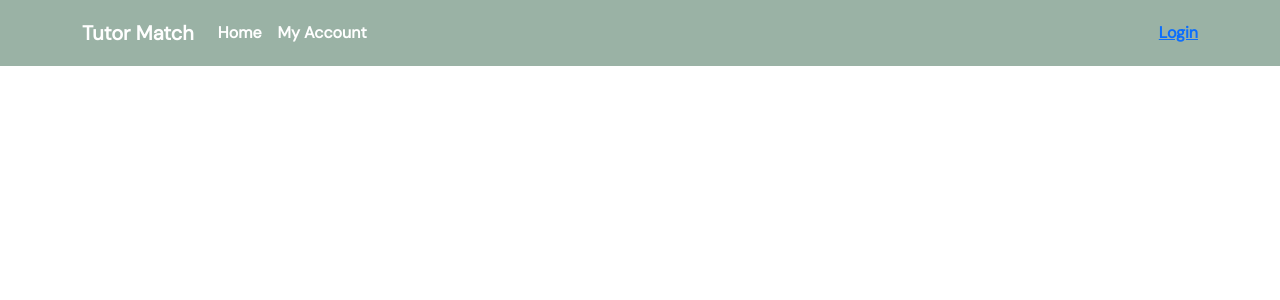
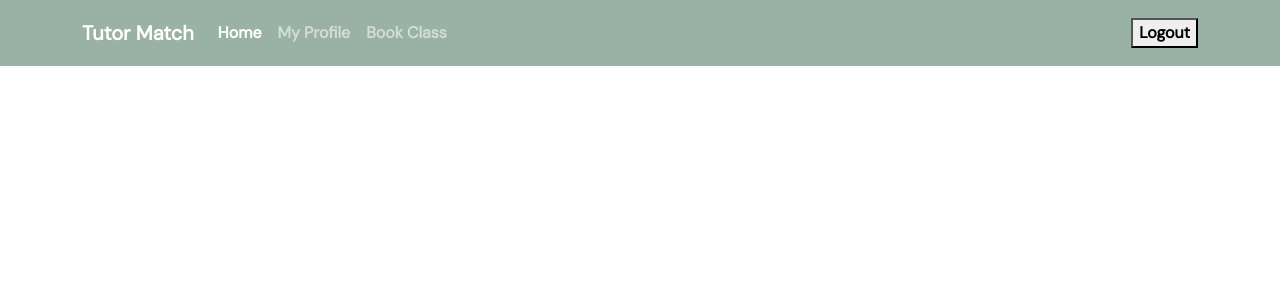
Before and after one commit to yianan261/Tutor-Match-App, a React (Create React App) app in the folder client/: page / in a window 1280 px wide. Shown: the top 300 px of the page. Built offline with nearby package versions, Linux system fonts and the light colour scheme.

Commit message:
updated frontend login/navbar/authentication logistics

```diff
--- a/client/src/App.js
+++ b/client/src/App.js
@@ -4,7 +4,10 @@ import Login from "./components/Login";
 import Landing from "./pages/Landing";
 import Profile from "./pages/Profile";
 import NotFound from "./pages/NotFound";
+import BookClass from "./pages/BookClass";
 import { AuthProvider } from "./utils/auth";
+import RequireAuth from "./components/RequireAuth";
+const LazySearch = React.lazy(() => import("./components/SearchTutor"));
 
 function App() {
   return (
@@ -12,7 +15,25 @@ function App() {
       <Routes>
         <Route path="/" element={<Landing />}></Route>
         <Route path="/login" element={<Login />}></Route>
-        <Route path="/profile" element={<Profile />}></Route>
+        <Route
+          path="/profile"
+          element={
+            <RequireAuth>
+              <Profile />
+            </RequireAuth>
+          }
+        ></Route>
+        <Route path="/bookclass" element={<BookClass />}></Route>
+        {/* lazy loading source: https://www.youtube.com/watch?v=MJn4W7pR6RU&list=PLC3y8-rFHvwjkxt8TOteFdT_YmzwpBlrG&index=14 */}
+        <Route
+          path="/searchTutor"
+          element={
+            <React.Suspense fallback="Searching...">
+              <LazySearch />
+            </React.Suspense>
+          }
+        ></Route>
+
         <Route path="*" element={<NotFound />}></Route>
       </Routes>
     </AuthProvider>
--- a/client/src/assets/styles/Navbar.css
+++ b/client/src/assets/styles/Navbar.css
@@ -29,9 +29,3 @@ nav {
 nav.scrolled {
   background: #6746f9;
 }
-
-#logout {
-  color: #ffffff;
-  font-size: 1.1em;
-  text-decoration: none;
-}
--- a/client/src/components/Login.js
+++ b/client/src/components/Login.js
@@ -3,23 +3,22 @@ import { useAuth } from "../utils/auth";
 import { useNavigate } from "react-router-dom";
 
 function Login() {
-  //initializing user with temp value "placeholder",this should be replaced with user data from backend
-  const [user, setUser] = useState("Placeholder");
+  const [user, setUser] = useState("");
   const auth = useAuth();
   const navigate = useNavigate();
-  //Todo: implement fetch to fetch user data from backend (express session),wrap in useEffect
+  //Todo: get user data through Context (useAuth in ./utils/auth.js)
   useEffect(() => {
-    setUser("placeholder"); //temporary placement
+    setUser("placeholder"); //temporary placement, this value should be replaced with user data from Context
   }, []);
 
   const handleLogin = () => {
     auth.login(user);
-    navigate("/profile");
+    navigate("/profile", { replace: true });
   };
   return (
     <div>
       Login
-      {/* temporary button */}
+      {/* temporary button, Todo: replace with login form*/}
       <button onClick={handleLogin}>Login</button>
     </div>
   );
--- a/client/src/components/Navbar.js
+++ b/client/src/components/Navbar.js
@@ -1,11 +1,31 @@
 import React from "react";
 import "../assets/styles/Navbar.css";
-import { NavLink } from "react-router-dom";
+import { NavLink, redirect } from "react-router-dom";
 import { useAuth } from "../utils/auth";
 // import tutor1 from "../assets/images/tutor1.png";
 
+//Yian
 function Navbar() {
   const auth = useAuth();
+
+  //Todo: decorate buttons
+  const handleLogin = () => {
+    auth.login();
+    redirect("/login");
+  };
+  //conditional rendering when unauthenticated
+  const unauthenticated = (
+    <NavLink to="/login">
+      <button onClick={handleLogin}>Login</button>
+    </NavLink>
+  );
+  const handleLogout = () => {
+    auth.logout();
+    redirect("/");
+  };
+
+  //conditional rendering when authenticated
+  const authenticated = <button onClick={handleLogout}>Logout</button>;
   return (
     <div>
       <nav
@@ -30,14 +50,19 @@ function Navbar() {
                 </NavLink>
               </li>
               <li className="nav-item">
-                <NavLink className="nav-link" to="/">
-                  My Account
+                <NavLink className="nav-link" to="/profile">
+                  My Profile
+                </NavLink>
+              </li>
+              <li className="nav-item">
+                <NavLink className="nav-link" to="/profile">
+                  Book Class
                 </NavLink>
               </li>
             </ul>
           </div>
           <span>
-            {!auth.user && <NavLink to="/profile">Login</NavLink>}
+            {auth.user ? authenticated : unauthenticated}
             <i className="fa-solid fa-right-from-bracket"></i>
           </span>
         </div>
--- /dev/null
+++ b/client/src/components/RequireAuth.js
@@ -0,0 +1,19 @@
+import React from "react";
+import { Navigate } from "react-router-dom";
+import { useAuth } from "../utils/auth";
+import PropTypes from "prop-types";
+
+//Yian Chen
+//Authentication and protected routes source: https://youtu.be/X8eAbu1RWZ4
+function RequireAuth({ children }) {
+  const auth = useAuth();
+  if (!auth.user) {
+    return <Navigate to="/login" />;
+  }
+  return children;
+}
+
+RequireAuth.propTypes = {
+  children: PropTypes.any.isRequired,
+};
+export default RequireAuth;
--- /dev/null
+++ b/client/src/components/SearchTutor.js
@@ -0,0 +1,9 @@
+import React from 'react'
+
+function SearchTutor() {
+  return (
+    <div>SearchTutor</div>
+  )
+}
+
+export default SearchTutor
--- /dev/null
+++ b/client/src/pages/BookClass.js
@@ -0,0 +1,9 @@
+import React from 'react'
+
+function BookClass() {
+  return (
+    <div>BookClass</div>
+  )
+}
+
+export default BookClass
--- a/client/src/utils/auth.js
+++ b/client/src/utils/auth.js
@@ -1,11 +1,16 @@
-import { useState, createContext, useContext } from "react";
+import { useState, createContext, useContext, useEffect } from "react";
 import PropTypes from "prop-types";
 
 const AuthContext = createContext(null);
 
 //Yian Chen
 export const AuthProvider = ({ children }) => {
-  const [user, setUser] = useState(null);
+  const [user, setUser] = useState("temp");
+
+  //Todo: implement fetch to fetch user data from backend (express session),wrap in useEffect
+  useEffect(() => {
+    setUser("placeholder"); //temporary placement, this value should be replaced with user data from fetch
+  }, []);
   const login = (user) => {
     setUser(user);
   };
```
